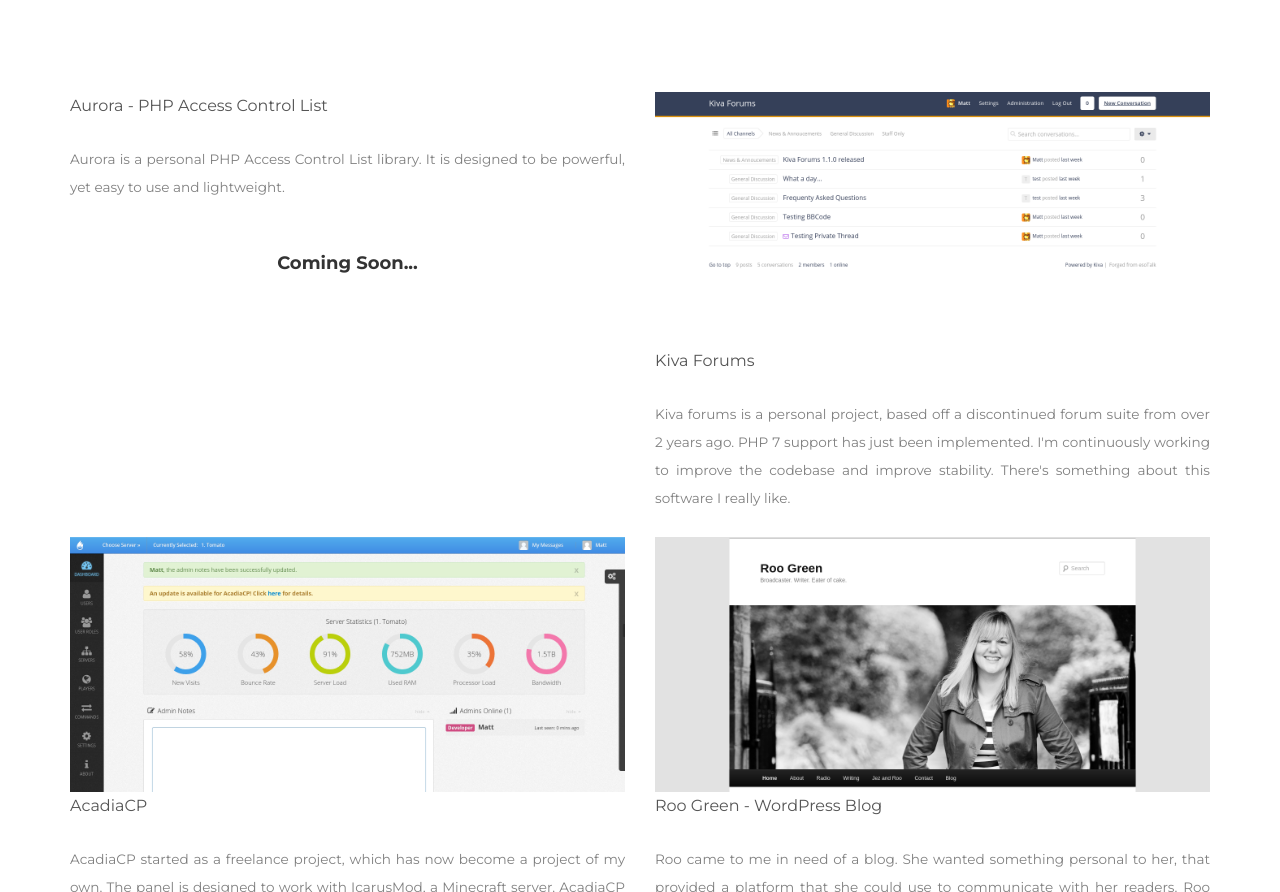
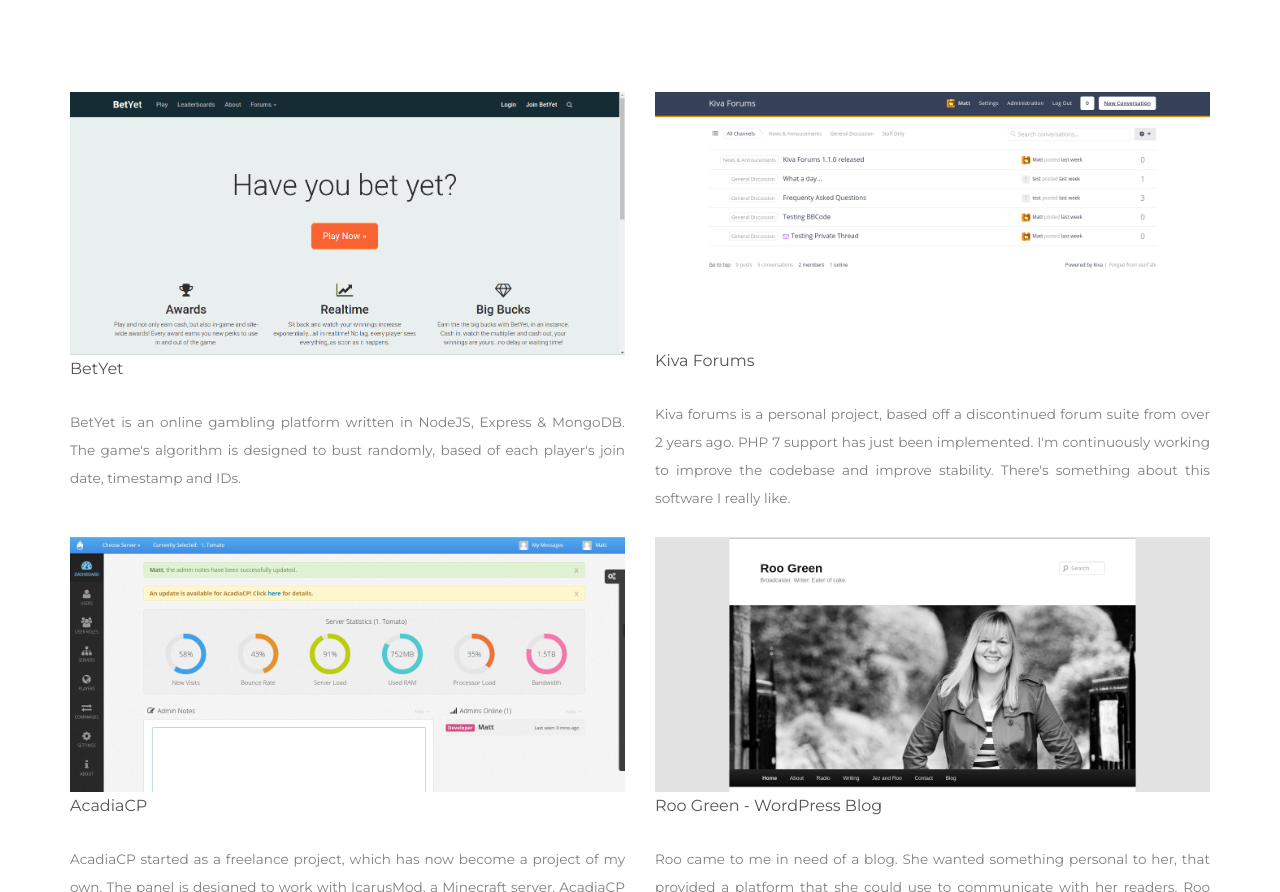
Before and after one commit to Kent55/website, a plain HTML site: page index.html in a window 1280 px wide. Shown: the part 866-1758 px from the top of the page. Drawn offline with nearby package versions, Linux system fonts and the light colour scheme; some packages are replaced by stand-ins of ours; a script that the page names is missing.

Commit message:
Added BetYet to portfolio

```diff
--- a/index.html
+++ b/index.html
@@ -69,21 +69,19 @@ The website I ended up with was everything I needed and wanted. Matt is someone
 		<div class="row mt centered">
 
 		<div class="col-lg-6">
-				<a class="zoom green" href="javascript:void(null);" onclick="alert('Website currently down for maintenance...');"><img class="img-responsive" alt="" /></a>
-				<p>Aurora - PHP Access Control List</p>
-				<p class="sub-port-item"><small>Aurora is a personal PHP Access Control List library. It is designed to be powerful, yet easy to use and lightweight.</small>
-				<br /><br />
-				<h4>Coming Soon...</h4></p>
+				<a class="zoom green" href="javascript:void(null);"><img class="img-responsive" src="assets/img/portfolio/betyet.png" alt="" /></a>
+				<p>BetYet</p>
+				<p class="sub-port-item"><small>BetYet is an online gambling platform written in NodeJS, Express &amp; MongoDB. The game's algorithm is designed to bust randomly, based of each player's join date, timestamp and IDs.</small></p>
 			</div>
 
 			<div class="col-lg-6">
-				<a class="zoom green" href="javascript:void(null);" onclick="alert('Website currently down for maintenance...');"><img class="img-responsive" src="assets/img/portfolio/kivaforums.png" alt="" /></a>
+				<a class="zoom green" href="javascript:void(null);"><img class="img-responsive" src="assets/img/portfolio/kivaforums.png" alt="" /></a>
 				<p>Kiva Forums</p>
 				<p class="sub-port-item"><small>Kiva forums is a personal project, based off a discontinued forum suite from over 2 years ago. PHP 7 support has just been implemented. I'm continuously working to improve the codebase and improve stability. There's something about this software I really like.</small></p>
 			</div>
 
 			<div class="col-lg-6">
-				<a class="zoom green" href="javascript:void(null);" target="_blank" onclick="alert('Website currently not live');"><img class="img-responsive" src="assets/img/portfolio/acadia-cp.png" alt="" /></a>
+				<a class="zoom green" href="javascript:void(null);"><img class="img-responsive" src="assets/img/portfolio/acadia-cp.png" alt="" /></a>
 				<p>AcadiaCP</p>
 				<p class="sub-port-item"><small>AcadiaCP started as a freelance project, which has now become a project of my own. The panel is designed to work with IcarusMod, a Minecraft server. AcadiaCP allows the server administrators to manage their server(s), players and fellow staff through an easy to use, dynamic web interface. It is currently still in development.</small></p>
 			</div>
```
Also changed, not shown: assets/img/portfolio/betyet.png (added).
